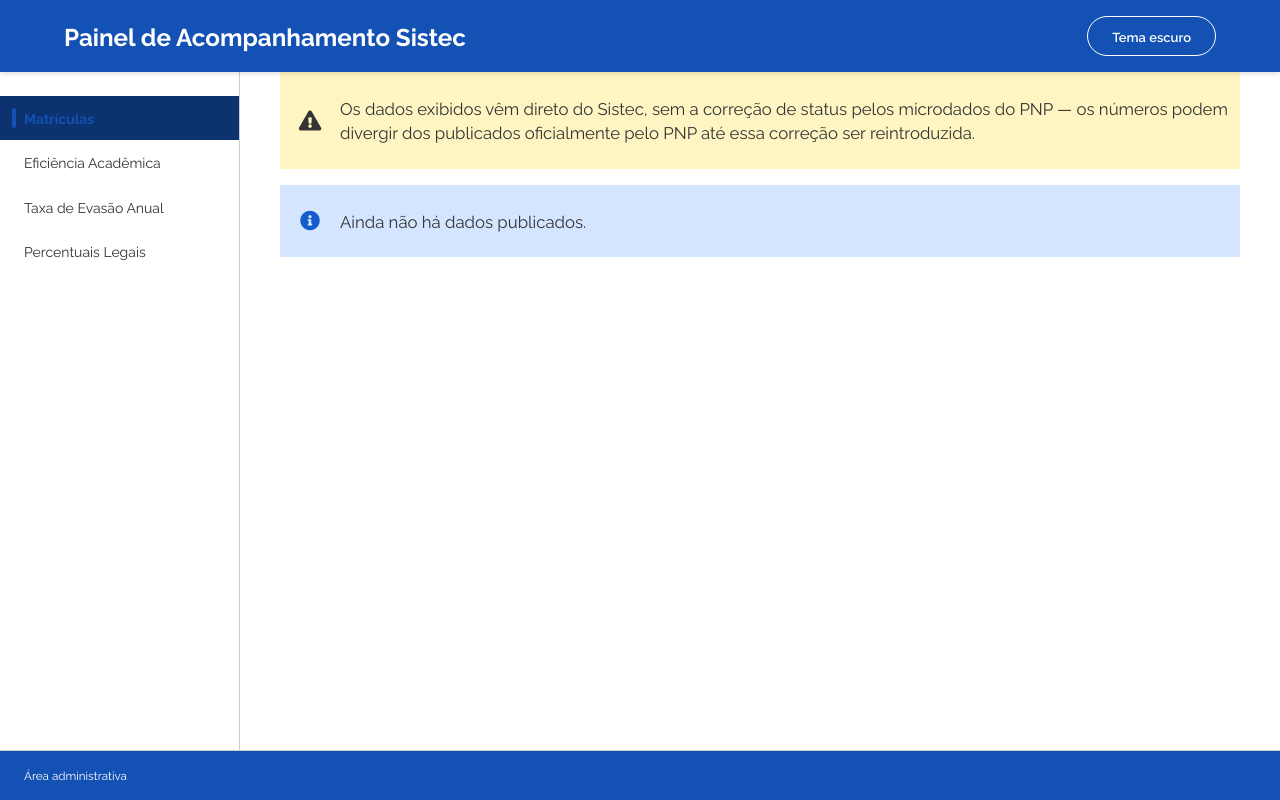
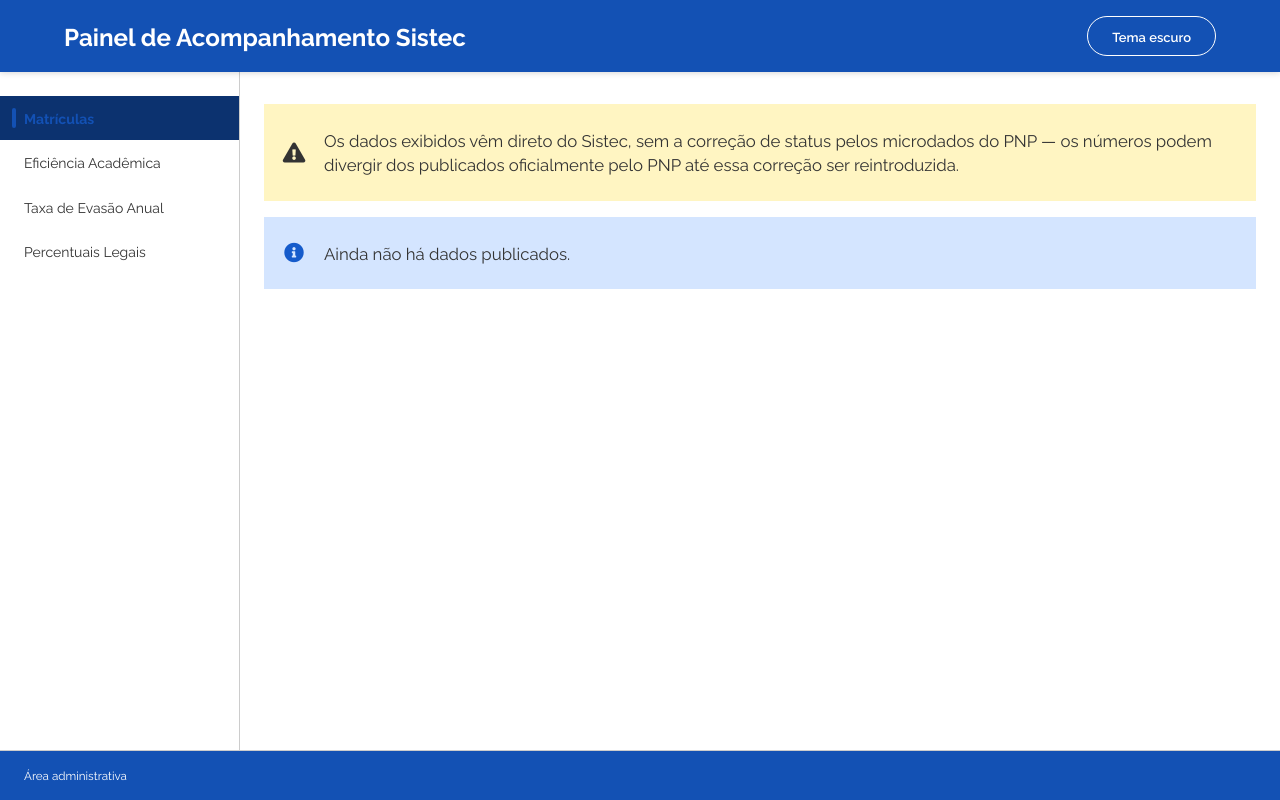
Before and after one commit to fabiodinizrossi/CalcSISTEC, a Flask app: page / in a window 1280 px wide. Run offline with Flask 3, Linux system fonts and the light colour scheme; data comes from the database, SQL or seed files in the repository; data that the repository does not hold is empty; parts of the project's set-up code (start-up, migrations or seed data) failed here and were passed over.

Commit message:
fix(ui): separa a superfície da página da do conteúdo
body usa --superficie-pagina (cinza claro; --background-dark no escuro)
e o main fica branco com padding 32/24/40px, alinhado ao cabeçalho.

```diff
--- a/app/assets/style.css
+++ b/app/assets/style.css
@@ -61,6 +61,7 @@
 :root{
   --alvo-toque-minimo: 24px;
   --menu-largura: 240px;
+  --superficie-pagina: var(--gray-2);
 }
 
 /* A partir de 1600px o conteúdo para em --grid-tv-maxwidth e fica centralizado. */
@@ -178,8 +179,18 @@ button, input, select, textarea, .br-button, [role="button"], .dash-dropdown-tri
    pares -dark; as regras abaixo cobrem o que o DS não remapeia sozinho. */
 
 body{
+  background: var(--superficie-pagina);
+  color: var(--color);
+}
+
+main#main-content{
   background: var(--background);
-  color: var(--color);
+}
+
+@media (min-width: 992px){
+  main#main-content{
+    padding: var(--spacing-scale-4x) var(--spacing-scale-3x) var(--spacing-scale-5x);
+  }
 }
 
 :root[data-tema="escuro"]{
@@ -198,6 +209,7 @@ body{
   --pressed: var(--pressed-dark);
   --focus-color: var(--focus-color-dark);
   --focus: var(--focus-color-dark);
+  --superficie-pagina: var(--background-dark);
 }
 
 /* Componentes que fixam os tokens claros ou não têm `.dark-mode` no DS 3.7.0. */
```
